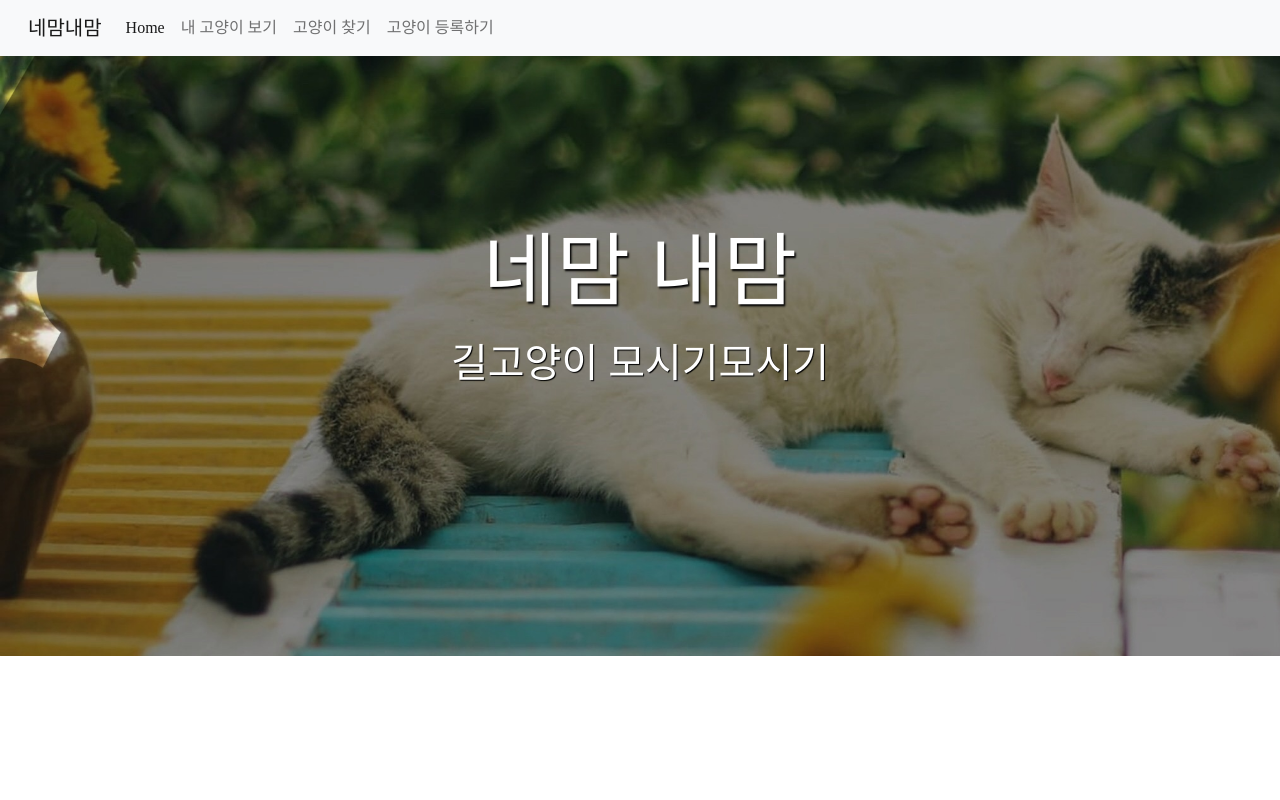
After one commit to sangboo3zo/AIVLE-mini-project-1, a Django app: page / in a window 1280 px wide. The commit adds this page. Run offline with Django 3.2, Linux system fonts and the light colour scheme; some libraries are stand-ins or nearby versions; some web fonts are replaced.

Commit message:
홈화면 추가, 고양이 id별 사진조회 추가

```diff
--- a/miniproject/miniapp/static/css/style.css
+++ b/miniproject/miniapp/static/css/style.css
@@ -0,0 +1,33 @@
+
+@font-face {
+    font-family: 'OTWelcomeBA';
+    src: url('https://cdn.jsdelivr.net/gh/projectnoonnu/noonfonts_2110@1.0/OTWelcomeBA.woff2') format('woff2');
+    font-weight: normal;
+    font-style: normal;
+}
+@font-face {
+    font-family: 'OTWelcomeRA';
+    src: url('https://cdn.jsdelivr.net/gh/projectnoonnu/noonfonts_2110@1.0/OTWelcomeRA.woff2') format('woff2');
+    font-weight: normal;
+    font-style: normal;
+}
+
+
+#servicename{
+    font-family: 'OTWelcomeBA';
+    text-align:center;
+    margin-top: 140px;
+    line-height: 120px;
+    font-size: 80px;
+    color : white;
+    }
+
+#servicedsc{
+    text-align:center;
+    font-size: 40px;
+    font-family: 'OTWelcomeRA';
+}
+
+#show_cat_name{
+    font-family: 'OTWelcomeBA';
+}
--- /dev/null
+++ b/miniproject/miniapp/templates/base.html
@@ -0,0 +1,8 @@
+<body>
+    <!-- 네비게이션바 -->
+    {% include 'navbar.html' %}
+    <!-- 기본 템플릿 안에 삽입될 내용 Start -->
+    {% block content %}
+    {% endblock %}
+    <!-- 기본 템플릿 안에 삽입될 내용 End -->
+</body>
--- a/miniproject/miniapp/templates/miniapp/create_cat.html
+++ b/miniproject/miniapp/templates/miniapp/create_cat.html
@@ -1,3 +1,5 @@
+{% extends 'base.html' %}
+{% block content %}
 {% load static %}
 <link rel="stylesheet"
 href="https://maxcdn.bootstrapcdn.com/bootstrap/4.5.2/css/bootstrap.min.css">
@@ -114,3 +116,4 @@ href="https://maxcdn.bootstrapcdn.com/bootstrap/4.5.2/css/bootstrap.min.css">
         <button type="submit" class="btn btn-primary">생성하기</button>
     </form>
 </div>
+{% endblock %}
--- /dev/null
+++ b/miniproject/miniapp/templates/miniapp/home.html
@@ -0,0 +1,47 @@
+
+{% extends 'base.html' %}
+
+{% block content %}
+    <html>
+        <link rel="stylesheet" href="././static/css/style.css">
+        <header>
+
+            <h1 id= "servicename" style="text-shadow:1.5px 2px 2px #000;">네맘 내맘</h1>
+            <h4 id= "servicedsc" style="text-shadow:1px 1px 1px #000;"> 길고양이 모시기모시기 </h4>
+        </header>
+    </html>
+
+<style>
+    header {
+        top: 0;
+        left: 0;
+        right: 0;
+        height: 600px;
+        padding: 1rem;
+        color: white;
+        background-image: url('././static/images/cat-234.jpg');
+        background-repeat: no-repeat;
+        background-size : cover;
+
+        justify-content: space-between;
+    }
+
+</style>
+{% endblock %}
+
+<style>
+    header {
+        top: 0;
+        left: 0;
+        right: 0;
+        height: 600px;
+        padding: 1rem;
+        color: white;
+        background-image: url('././static/images/cat-234.jpg');
+        background-repeat: no-repeat;
+        background-size : cover;
+
+        justify-content: space-between;
+    }
+
+</style>
--- a/miniproject/miniapp/templates/miniapp/image.html
+++ /dev/null
@@ -1,6 +0,0 @@
-<form action="{% url 'upload' %}" method="post"
-    enctype="multipart/form-data">
-    {% csrf_token %}
-    <input type="file" name="file">
-    <input type="submit" value="전송">
-</form>
--- a/miniproject/miniapp/templates/miniapp/login.html
+++ b/miniproject/miniapp/templates/miniapp/login.html
@@ -1,3 +1,5 @@
+{% extends 'base.html' %}
+{% block content %}
 <link rel="stylesheet" href="https://maxcdn.bootstrapcdn.com/bootstrap/4.5.2/css/bootstrap.min.css">
 <div class="container my-3">
     <form method="post" class="post-form">
@@ -20,3 +22,4 @@
     </form>
 
 </div>
+{% endblock %}
--- a/miniproject/miniapp/templates/miniapp/login_complete.html
+++ b/miniproject/miniapp/templates/miniapp/login_complete.html
@@ -28,6 +28,7 @@ href="https://maxcdn.bootstrapcdn.com/bootstrap/4.5.2/css/bootstrap.min.css">
                 <p>{{ object.user_name }} 님 반갑습니다.</p>
 
             {% endif %}
+
             <br>
             <button type="submit" class="btn btn-primary">나의 고양이 목록으로 이동하기</button>
         </form>
--- a/miniproject/miniapp/templates/miniapp/my_cat.html
+++ b/miniproject/miniapp/templates/miniapp/my_cat.html
@@ -1,3 +1,6 @@
+{% extends 'base.html' %}
+{% block content %}
+
 {% if cat %}
     {% for item in user %}
     <h2> {{ item.user_id }}님의 고양이 </h2>
@@ -10,3 +13,4 @@
     {% endfor %}
 
 {% endif %}
+{% endblock %}
--- a/miniproject/miniapp/templates/miniapp/signup.html
+++ b/miniproject/miniapp/templates/miniapp/signup.html
@@ -1,3 +1,5 @@
+{% extends 'base.html' %}
+{% block content %}
 <link rel="stylesheet"
 href="https://maxcdn.bootstrapcdn.com/bootstrap/4.5.2/css/bootstrap.min.css">
 <div class="container my-3">
@@ -29,3 +31,4 @@ href="https://maxcdn.bootstrapcdn.com/bootstrap/4.5.2/css/bootstrap.min.css">
         <button type="submit" class="btn btn-primary">생성하기</button>
     </form>
 </div>
+{% endblock %}
--- a/miniproject/miniapp/templates/miniapp/signup_complete.html
+++ b/miniproject/miniapp/templates/miniapp/signup_complete.html
@@ -1,3 +1,5 @@
+{% extends 'base.html' %}
+{% block content %}
 <link rel="stylesheet"
 href="https://maxcdn.bootstrapcdn.com/bootstrap/4.5.2/css/bootstrap.min.css">
 <html>
@@ -29,3 +31,4 @@ href="https://maxcdn.bootstrapcdn.com/bootstrap/4.5.2/css/bootstrap.min.css">
 
 </body>
 </html>
+{% endblock %}
--- a/miniproject/miniapp/templates/miniapp/upload_cat_img.html
+++ b/miniproject/miniapp/templates/miniapp/upload_cat_img.html
@@ -1,3 +1,5 @@
+{% extends 'base.html' %}
+{% block content %}
 {% load static %}
 <html>
 <head>
@@ -16,3 +18,4 @@
 
 </body>
 </html>
+{% endblock %}
--- /dev/null
+++ b/miniproject/miniapp/templates/navbar.html
@@ -0,0 +1,54 @@
+{% load static %}
+<link rel="stylesheet"
+href="https://maxcdn.bootstrapcdn.com/bootstrap/4.5.2/css/bootstrap.min.css">
+<link href="https://cdn.jsdelivr.net/npm/bootstrap@5.0.2/dist/css/bootstrap.min.css" rel="stylesheet" integrity="sha384-EVSTQN3/azprG1Anm3QDgpJLIm9Nao0Yz1ztcQTwFspd3yD65VohhpuuCOmLASjC" crossorigin="anonymous">
+<script src="https://cdn.jsdelivr.net/npm/bootstrap@5.0.2/dist/js/bootstrap.bundle.min.js" integrity="sha384-MrcW6ZMFYlzcLA8Nl+NtUVF0sA7MsXsP1UyJoMp4YLEuNSfAP+JcXn/tWtIaxVXM" crossorigin="anonymous"></script>
+
+<nav class="navbar navbar-expand-lg navbar-light bg-light">
+    <div class="container-fluid">
+      <a class="navbar-brand" href="#" id = 'service_name'>네맘내맘</a>
+      <button class="navbar-toggler" type="button" data-bs-toggle="collapse" data-bs-target="#navbarNavDropdown" aria-controls="navbarNavDropdown" aria-expanded="false" aria-label="Toggle navigation">
+        <span class="navbar-toggler-icon"></span>
+      </button>
+      <div class="collapse navbar-collapse" id="navbarNavDropdown">
+        <ul class="navbar-nav">
+          <li class="nav-item">
+            <a class="nav-link active" aria-current="page" href="#" id = 'service_list'>Home</a>
+          </li>
+          <li class="nav-item">
+            <a class="nav-link" href="#" id = 'service_list'>내 고양이 보기</a>
+          </li>
+          <li class="nav-item">
+            <a class="nav-link" href="#" id = 'service_list'>고양이 찾기</a>
+          </li>
+          <li class="nav-item">
+            <a class="nav-link" href="#" id = 'service_list'>고양이 등록하기</a>
+          </li>
+
+        </ul>
+      </div>
+    </div>
+  </nav>
+<style>
+
+@font-face {
+    font-family: 'OTWelcomeBA';
+    src: url('https://cdn.jsdelivr.net/gh/projectnoonnu/noonfonts_2110@1.0/OTWelcomeBA.woff2') format('woff2');
+    font-weight: normal;
+    font-style: normal;
+}
+@font-face {
+    font-family: 'OTWelcomeRA';
+    src: url('https://cdn.jsdelivr.net/gh/projectnoonnu/noonfonts_2110@1.0/OTWelcomeRA.woff2') format('woff2');
+    font-weight: normal;
+    font-style: normal;
+}
+  #service_name {
+    font-family: 'OTWelcomeBA';
+}
+
+#service_list{
+    font-family: 'OTWelcomeRA';
+}
+
+</style>
--- a/miniproject/miniapp/views.py
+++ b/miniproject/miniapp/views.py
@@ -43,6 +43,7 @@ def signup(request):
         return render(request, 'miniapp/signup.html' )
 
 def signup_complete(request):
+    print(request.user)
     return render(request, 'miniapp/signup_complete.html' )
 
 def upload_cat_img(request):
@@ -61,11 +62,28 @@ def show(request):
     name = request.session['id']
 
     u=User.objects.get(user_id=name)
-    img = CatPhoto.objects.filter(user_no=int(u.user_no))
+    #img = CatPhoto.objects.filter(user_no=int(u.user_no))
+    img = CatPhoto.objects.all()
+    context = {
+        'object': img,
+        'user': int(u.user_no),
+        'name': name
+    }
+
+    return render(request, 'miniapp/show.html', context)
+
+
+def show2(request,cat_id):
+
+    name = request.session['id']
+    print(name)
+    c= Cat.objects.get(cat_id=int(cat_id))
+    img= CatPhoto.objects.filter(cat_id=int(cat_id))
+    #img = CatPhoto.objects.filter(user_no=int(u.user_no))
     #img = CatPhoto.objects.all()
     context = {
         'object': img,
-        'user': int(u.user_no),
+        'cat':c,
         'name': name
     }
 
@@ -98,4 +116,8 @@ def my_cat(request):
 def login_complete(request):
     # if request.method == 'POST':
     #     return render(request, 'miniapp/show.html' )
+    #print(request.session['id'])
     return render(request, 'miniapp/login_complete.html' )
+
+def home(request):
+    return render(request, 'miniapp/home.html')
--- a/miniproject/miniproject/urls.py
+++ b/miniproject/miniproject/urls.py
@@ -15,6 +15,9 @@ urlpatterns = [
     path('login_complete/', miniapp_views.login_complete),
     path('upload_cat_img/',miniapp_views.upload_cat_img),
     path('show/', miniapp_views.show),
+    path('show/<int:cat_id>', miniapp_views.show2),
+    path('', miniapp_views.home),
+    path('home/', miniapp_views.home),
     path('my_cat/', miniapp_views.my_cat),
     # path('login/',
     #     auth_views.LoginView.as_view(template_name='miniapp/login.html'),
```
Also changed, not shown: miniproject/miniapp/templates/miniapp/show.html (+7 -1 lines), README.md (added), miniproject/miniapp/static/images/cat-123.jpg (added), miniproject/miniapp/static/images/cat-234.jpg (added), miniproject/miniapp/static/images/cat-65691562.jpg (added), 1 other file.
